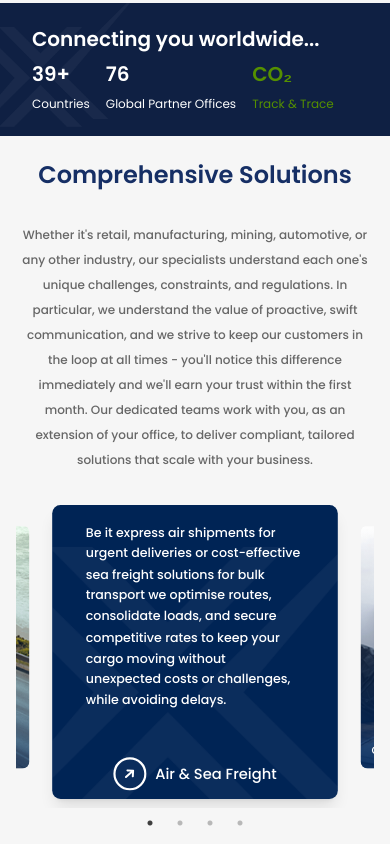
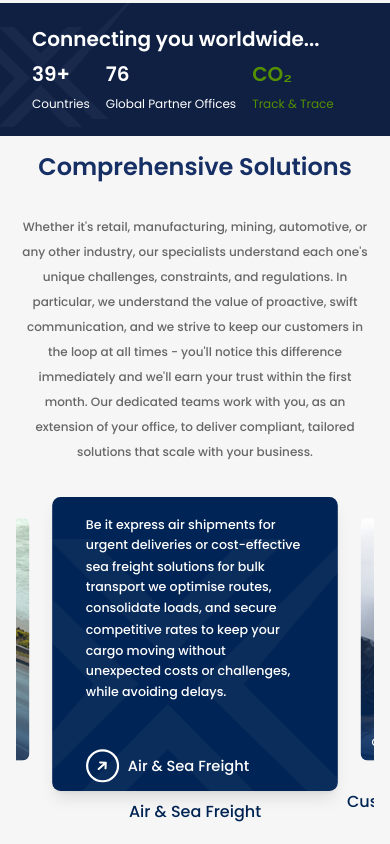
Before and after one commit to kanishka-gunatunga/nexus, a Next.js app: page / in a window 390 px wide. Shown: the part 1780-2624 px from the top of the page. Built offline with nearby package versions, Linux system fonts and the light colour scheme.

Commit message:
client changes

```diff
--- a/src/app/page.tsx
+++ b/src/app/page.tsx
@@ -141,7 +141,7 @@ export default function Home() {
                 settings: {
                     slidesToShow: 1,
                     centerPadding: '200px',
-                    dots: true,
+                    dots: false,
                 }
             },
             {
@@ -149,7 +149,7 @@ export default function Home() {
                 settings: {
                     slidesToShow: 1,
                     centerPadding: '120px',
-                    dots: true,
+                    dots: false,
                 }
             },
             {
@@ -157,7 +157,7 @@ export default function Home() {
                 settings: {
                     slidesToShow: 1,
                     centerPadding: '35px',
-                    dots: true,
+                    dots: false,
                 }
             }
         ]
@@ -176,18 +176,18 @@ export default function Home() {
                             alt="Airplane"
                             width={400}
                             height={1200}
-                            className="w-full sm:w-auto h-[400px] sm:h-[500px] lg:h-[620px] object-contain relative z-40"
+                            className="w-full xl:w-auto lg:-top-20 xl:-top-0 sm:w-auto h-[400px] sm:h-[500px] lg:h-[600px] xl:h-[620px] object-contain relative z-40"
                         />
                     </div>
 
-                    <div className="absolute -left-50 -top-10 inset-0 flex items-center">
+                    <div className="absolute -left-50 lg:-top-35 xl:-top-10 inset-0 flex items-center">
                         <div className="w-full h-full flex justify-center">
                             <Image
                                 src="/x1.png"
                                 alt="Nexus X Logo"
                                 width={600}
                                 height={600}
-                                className="w-full sm:w-auto h-[600px] sm:h-[800px] lg:h-[970px] object-contain z-30"
+                                className="lg:w-[800px] xl:w-full sm:w-auto h-[600px] sm:h-[800px] lg:h-[970px] object-contain z-30"
                             />
                         </div>
                     </div>
@@ -233,14 +233,14 @@ export default function Home() {
 
                 <div className="relative hidden lg:block z-50 mx-auto px-4 sm:px-6 lg:px-8 py-10 sm:py-16 lg:py-24">
                     <div className="w-full sm:w-3/4 lg:w-1/2 text-center sm:text-left">
-                        <h1 className="text-2xl sm:text-3xl lg:text-[45px] font-bold text-[#114284] leading-tight mb-4 sm:mb-6">
+                        <h1 className="text-2xl sm:text-3xl lg:text-[30px] xl:text-[45px] font-bold text-[#114284] leading-tight mb-4 sm:mb-6">
                             Supply Chains
                             <br/>
                             Never Sleep.
                             <br/>
                             Neither Do We.
                         </h1>
-                        <p className="text-sm sm:text-base lg:text-xl text-[#676767] font-medium mb-6 sm:mb-8 max-w-md leading-relaxed">
+                        <p className="text-sm sm:text-base lg:text-base xl:text-xl text-[#676767] font-medium mb-6 sm:mb-8 max-w-60 xl:max-w-md leading-relaxed">
                             As your agile logistics partner, we operate as an extension of your
                             business, so you enjoy peace of mind, and responsive service.
                         </p>
@@ -521,7 +521,7 @@ export default function Home() {
             {/*    </div>*/}
             {/*</div>*/}
 
-            <div className="bg-[#F6F6F6] relative z-10 py-6 sm:py-8 lg:py-16 poppins">
+            <div className="bg-[#F6F6F6] relative z-10 py-4 sm:py-8 lg:py-16 poppins">
                 <div className="max-w-7xl mx-auto px-4 sm:px-6 lg:px-8">
                     <div
                         className="flex flex-col sm:flex-row items-center sm:items-start justify-between gap-4 sm:gap-6 lg:gap-10 mb-6 sm:mb-8 lg:mb-10">
@@ -556,7 +556,7 @@ export default function Home() {
                                     </div>
 
                                     <div
-                                        className="flex flex-row gap-2 group justify-start items-center pt-4 sm:pt-6 lg:pt-8">
+                                        className="flex flex-row gap-2 group justify-start items-center pt-4 sm:pt-6 lg:pt-8 w-full">
                                         <svg
                                             className="w-8 h-8 sm:w-10 sm:h-10 lg:w-12 lg:h-12 mb-2 flex-shrink-0 transition-transform duration-300 ease-in-out"
                                             width="81"
@@ -611,7 +611,7 @@ export default function Home() {
                         <Slider {...settings}>
                             {services.map((item, index) => (
                                 <div key={index}
-                                     className="px-2 py-4">
+                                     className="px-2 py-4 flex flex-col items-center">
                                     <div
                                         className={`relative group cursor-pointer rounded-lg overflow-hidden transition-all duration-300
                                             ${activeService.label === item.label
@@ -619,7 +619,7 @@ export default function Home() {
                                             : 'scale-[0.9]'
                                         }`}
 
-                                        style={{height: activeService.label === item.label ? '280px' : '270px'}}
+                                        style={{height: activeService.label === item.label ? '280px' : '270px',width: '100%'}}
                                     >
 
                                         {activeService.label !== item.label && (
@@ -650,8 +650,8 @@ export default function Home() {
                                                         {item.description}
                                                     </p>
                                                     <div
-                                                        className="flex flex-row gap-2 group justify-center items-center pt-4 sm:pt-6">
-                                                        <svg className="w-8 h-8 flex-shrink-0" width="81" height="82"
+                                                        className="flex flex-row gap-2 group justify-start items-center pt-4 sm:pt-6 w-full px-6">
+                                                        <svg className="w-8 h-8 text-left flex-shrink-0" width="81" height="82"
                                                              viewBox="0 0 81 82" fill="none"
                                                              xmlns="http://www.w3.org/2000/svg">
                                                             <circle cx="40.5" cy="41" r="37.7635" stroke="white"
@@ -672,6 +672,9 @@ export default function Home() {
                                             </p>
                                         )}
                                     </div>
+                                    <p className="mt-4 text-center font-medium text-base text-[#002453] whitespace-nowrap">
+                                        {item.label}
+                                    </p>
                                 </div>
                             ))}
                         </Slider>
```
